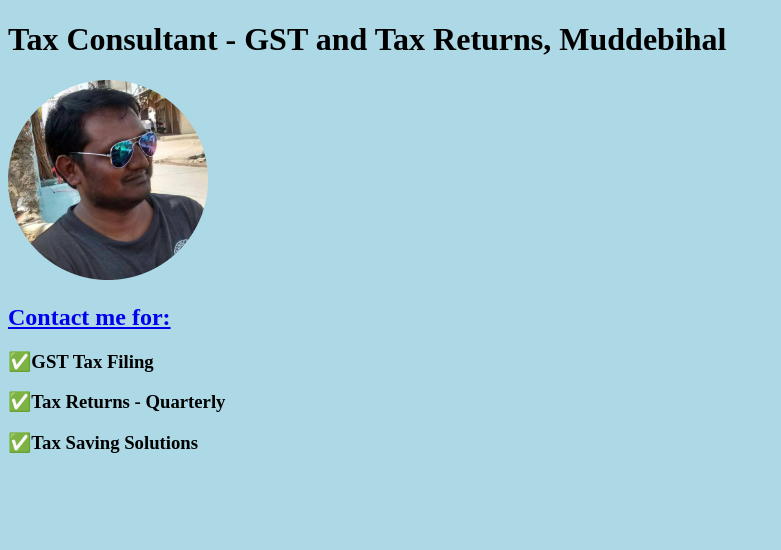
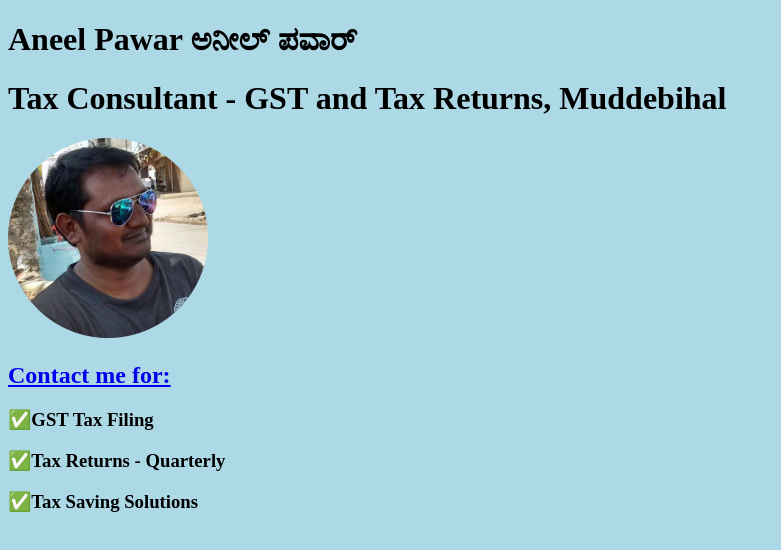
Before and after one commit to aneelpawar/MyWebsite, a plain HTML site: page index.html in a window 1280 px wide. Shown: the whole page, without its empty margins (0-781 px from the left). Drawn offline with Linux system fonts and the light colour scheme.

Commit message:
Kannada name added

```diff
--- a/index.html
+++ b/index.html
@@ -6,6 +6,7 @@
     <link rel="stylesheet" href="mystyle.css">
   </head>
   <body>
+<h1>Aneel Pawar ಅನೀಲ್ ಪವಾರ್ </h1>
 <h1>Tax Consultant - GST and Tax Returns, Muddebihal</h1>
 <img src="images/aneelpawar.jpg" alt="Aneel Pawar Profile Picture">
 <h2><a href="contact.html">Contact me for:</a></h2>
```
